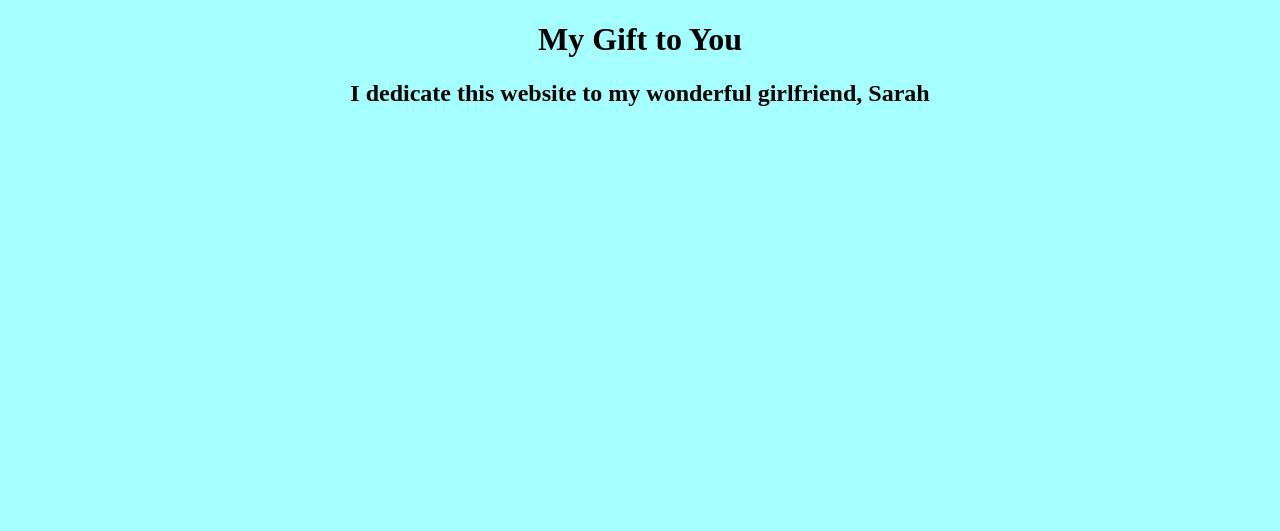
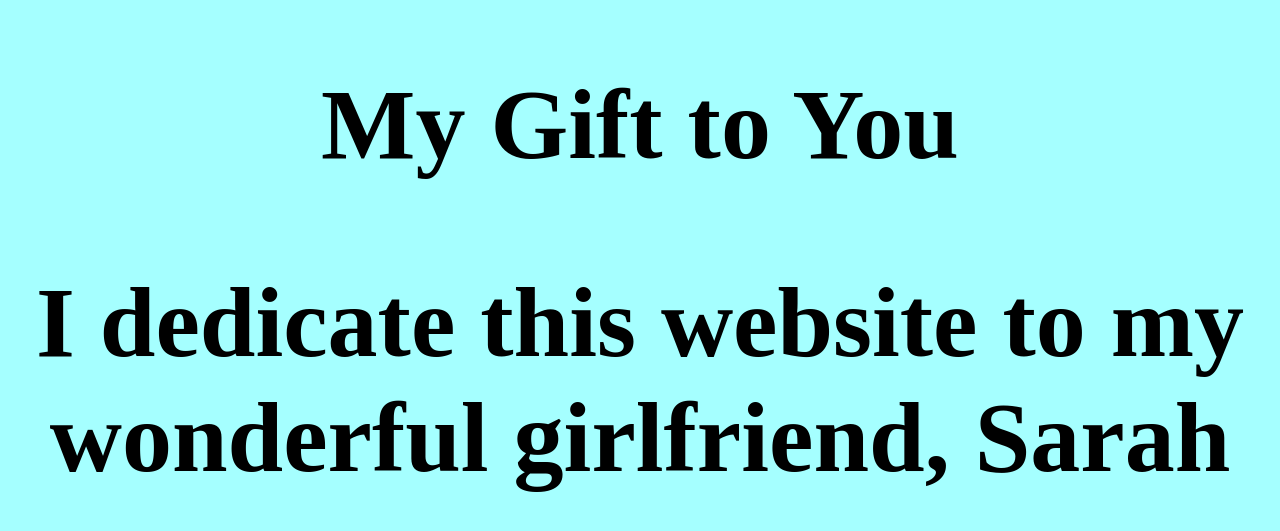
Before and after one commit to definitelynotillegal/definitelynotillegal.github.io, a Jekyll site: the page index.html, which Jekyll copies as it is, in a window 1280 px wide. Shown: the top 531 px of the page. Built offline with Jekyll 4.4.1, drawn with Linux system fonts in a browser that asks for light colours.

Commit message:
Update index.html

```diff
--- a/index.html
+++ b/index.html
@@ -8,7 +8,7 @@
             </style>
         </head>
             <body>
-                <center><h1>My Gift to You</h1></center>
-                    <center><h2>I dedicate this website to my wonderful girlfriend, Sarah</h2></center>
+                <center><h1 style="font-size:100px">My Gift to You</h1></center>
+                    <center><h2 style="font-size:100px">I dedicate this website to my wonderful girlfriend, Sarah</h2></center>
             </body>
     </html>
```
